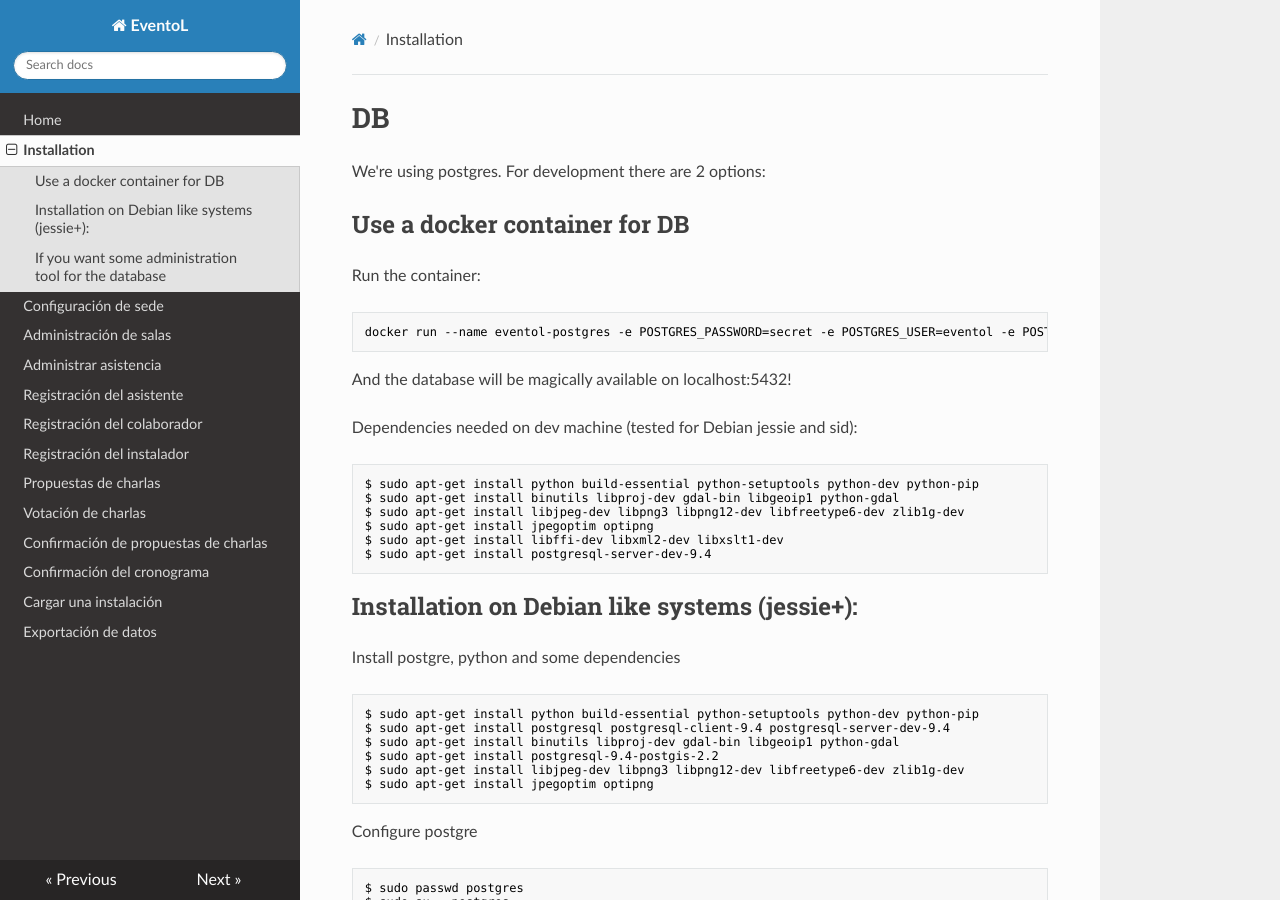
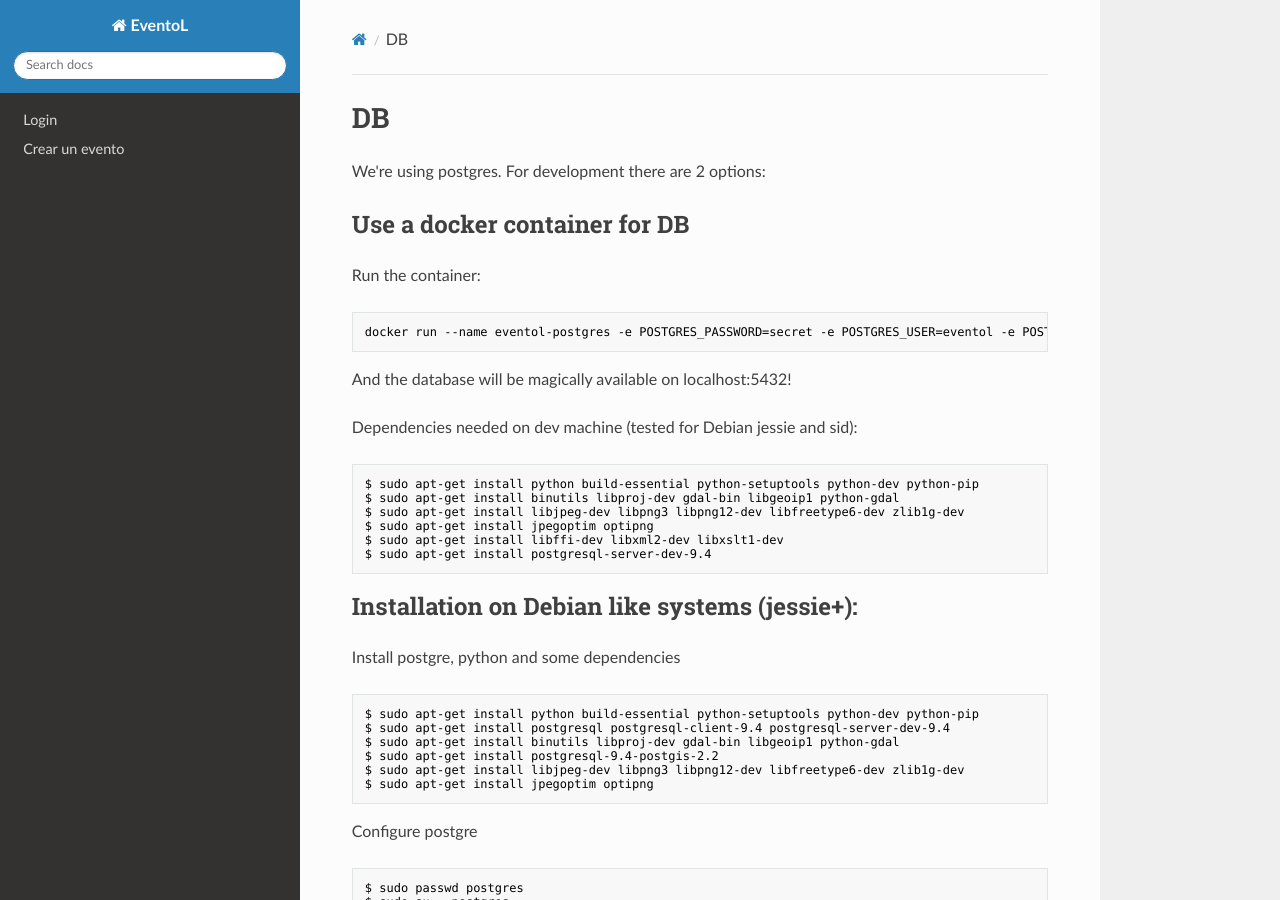
Before and after one commit to eventoL/eventoL, an MkDocs documentation site: the page built from docs/installation.md, in a window 1280 px wide and 900 px high. Built offline with MkDocs 1.6.1, drawn with Linux system fonts in a browser that asks for light colours; nearby versions of some CDN libraries; old or Windows-style settings are respelled for this version of MkDocs.

Commit message:
Update index for 2016

```diff
--- a/mkdocs.yml
+++ b/mkdocs.yml
@@ -1,17 +1,5 @@
 site_name: EventoL
 theme: readthedocs
 pages:
-- Home: index.md
-- Installation: installation.md
-- Configuración de sede: Configuracion-de-Sede.md
-- Administración de salas: Administrar-Salas-Aulas.md
-- Administrar asistencia: Administrar-Asistencia.md
-- Registración del asistente: Registracion-del-Asistente.md
-- Registración del colaborador: Registracion-del-Colaborador.md
-- Registración del instalador: Registracion-del-Instalador.md
-- Propuestas de charlas: Propuestas-de-Charlas.md
-- Votación de charlas: Lista-Votacion-de-Charlas.md
-- Confirmación de propuestas de charlas: Confirmar-propuestas-de-charlas.md
-- Confirmación del cronograma: Confirmar-el-cronograma.md
-- Cargar una instalación: Cargar-una-instalacion.md
-- Exportación de datos: Exportacion-de-datos.md
+- Login: Login.md
+- Crear un evento: Crear-Evento.md
```
